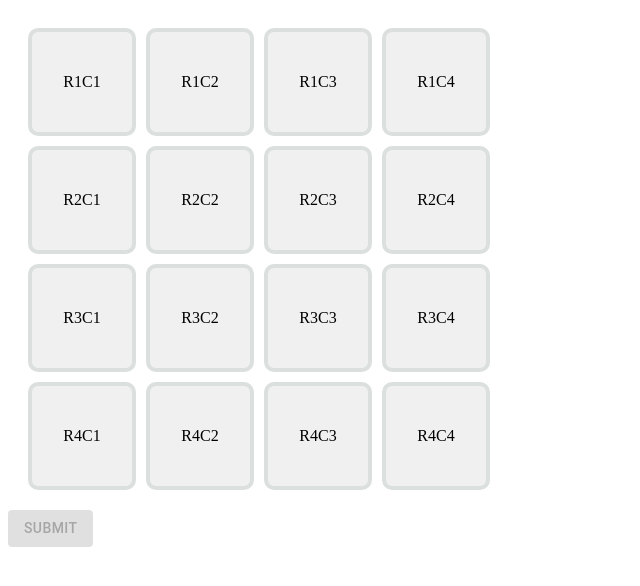
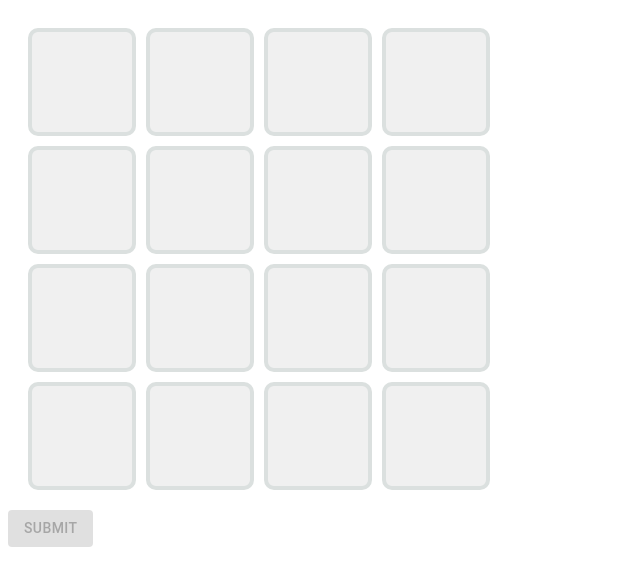
Before and after one commit to wildjames/links-game, a React (Vite) app in the folder custom-connections/: page /game in a window 1280 px wide. Shown: the top 586 px of the page, without its empty margins (0-640 px from the left). Built offline with nearby package versions, Linux system fonts and the light colour scheme.

Commit message:
Pass in words as a query string list

```diff
--- a/custom-connections/src/assets/styles/Tile.scss
+++ b/custom-connections/src/assets/styles/Tile.scss
@@ -10,6 +10,7 @@
   cursor: pointer;
   user-select: none;
   transition: background-color 0.3s ease;
+  text-transform: capitalize;
 }
 
 .tile.selected {
--- a/custom-connections/src/components/Tile.tsx
+++ b/custom-connections/src/components/Tile.tsx
@@ -12,7 +12,7 @@ const Tile = ({ word, selected, onClick }: TileProps) => {
       className={`tile ${selected ? 'selected' : ''}`}
       onClick={onClick}
     >
-      {word}
+      <p className='tile-text'>{word}</p>
     </div>
   )
 }
--- a/custom-connections/src/pages/Game.tsx
+++ b/custom-connections/src/pages/Game.tsx
@@ -1,13 +1,25 @@
-import { useState } from 'react'
-
+import { useState, useEffect } from 'react'
 import Button from '@mui/material/Button'
 
 import Tile from '@components/Tile'
 import '@styles/Game.scss'
 
-const GamePage = () => {
+const Game = () => {
   const rows = 4
   const cols = 4
+
+  const [words, setWords] = useState<string[]>([])
+
+  // On mount, parse the query string to update words.
+  useEffect(() => {
+    const searchParams = new URLSearchParams(window.location.search)
+    const wordsParam = searchParams.get('words')
+    if (wordsParam) {
+      // Assume words are provided as comma-separated values.
+      const parsedWords = wordsParam.split(',').map(word => decodeURIComponent(word.trim()))
+      setWords(parsedWords)
+    }
+  }, [])
 
   // State to track selected tiles, using a unique id for each tile.
   const [selectedTiles, setSelectedTiles] = useState<string[]>([])
@@ -28,13 +40,23 @@ const GamePage = () => {
     })
   }
 
-  // Create a grid of tile objects with a unique id and a placeholder word.
+  // Create a grid of tile objects.
+  // Each tile's word is taken from the words array based on its index,
+  // or left blank if the array does not provide enough words.
   const grid = Array.from({ length: rows }, (_, rowIndex) =>
-    Array.from({ length: cols }, (_, colIndex) => ({
+    Array.from({ length: cols }, (_, colIndex) => {
+      const index = rowIndex * cols + colIndex
+      return {
         id: `${rowIndex}-${colIndex}`,
-      word: `R${rowIndex + 1}C${colIndex + 1}`,
-    }))
+        word: words[index] || '',
+      }
+    })
   )
+
+  // When there are too many words, render an error string.
+  if (words.length > rows * cols) {
+    return <div>Error: too many words!</div>
+  }
 
   return (
     <>
@@ -64,4 +86,4 @@ const GamePage = () => {
   )
 }
 
-export default GamePage
+export default Game
```
Lines whose indentation alone changed are shown as unchanged.
